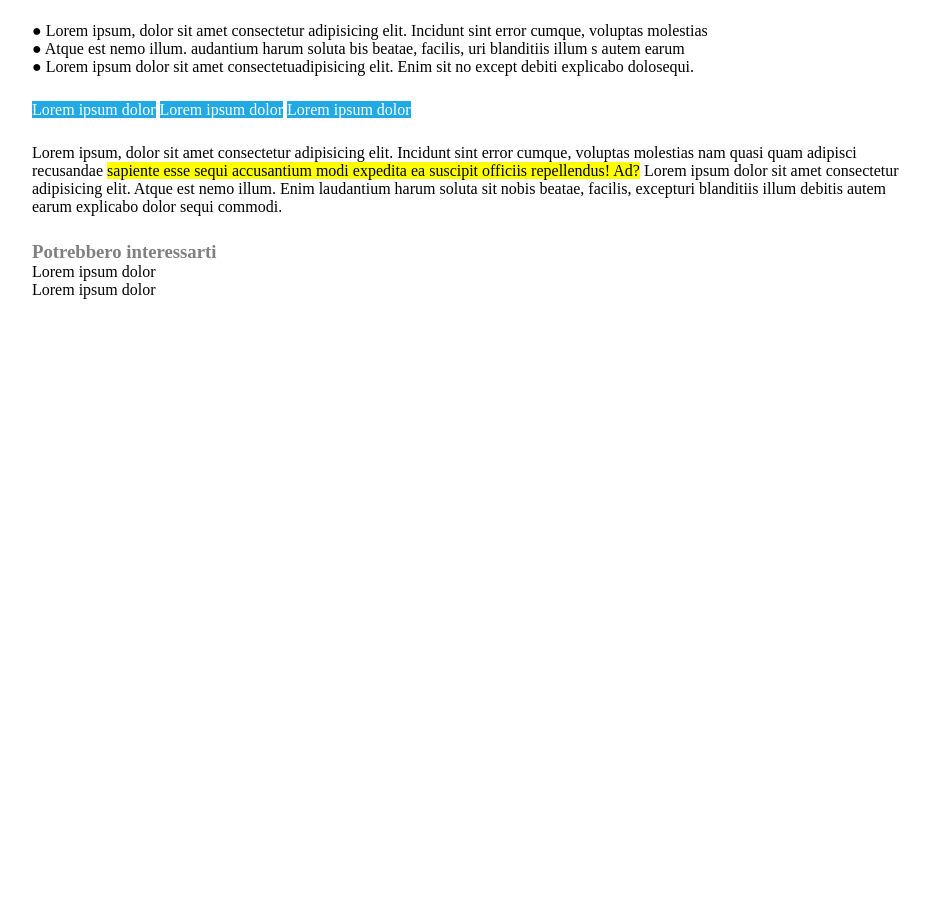
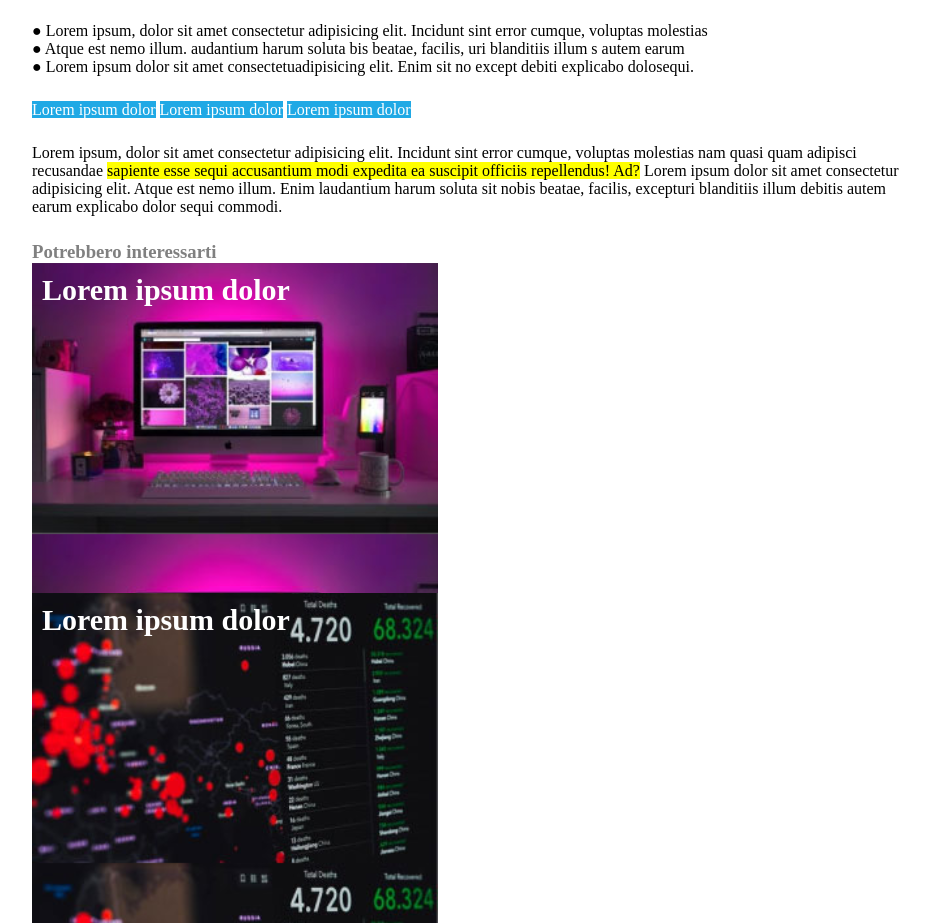
Before and after one commit to Steferre/html-css-booleaner, a plain HTML site: page index.html in a window 1280 px wide. Shown: the part 657-1580 px from the top of the page, without its empty margins (18-945 px from the left). Before the commit the page ends 956 px from the top, so only its background shows below. Drawn offline with Linux system fonts and the light colour scheme.

Commit message:
ultimata stesura di base, necessita modifiche

```diff
--- a/index.html
+++ b/index.html
@@ -120,11 +120,11 @@
         <h3 class='subtitle'>
             Potrebbero interessarti
         </h3>
-        <div >
-            Lorem ipsum dolor
+        <div class='monitor' >
+            <strong>Lorem ipsum dolor</strong>
         </div>
-        <div>
-            Lorem ipsum dolor
+        <div class='graph'>
+            <strong>Lorem ipsum dolor</strong>
         </div>
 
     </footer>
--- a/style.css
+++ b/style.css
@@ -74,3 +74,25 @@ header {
     color: #ffffff;
     padding: 0;
 }
+
+.monitor {
+    background-image: url(monitor.jpg);
+    background-size: contain;
+    width: 45%;
+    height: 40vh;
+    color: #ffffff;
+    font-size: 30px;
+    padding-left: 10px;
+    padding-top: 10px;
+}
+
+.graph {
+    background-image: url(graph.jpg);
+    background-size: contain;
+    width: 45%;
+    height: 40vh;
+    color: #ffffff;
+    font-size: 30px;
+    padding-left: 10px;
+    padding-top: 10px;
+}
```
Also changed, not shown: graph.jpg (added), monitor.jpg (added).
